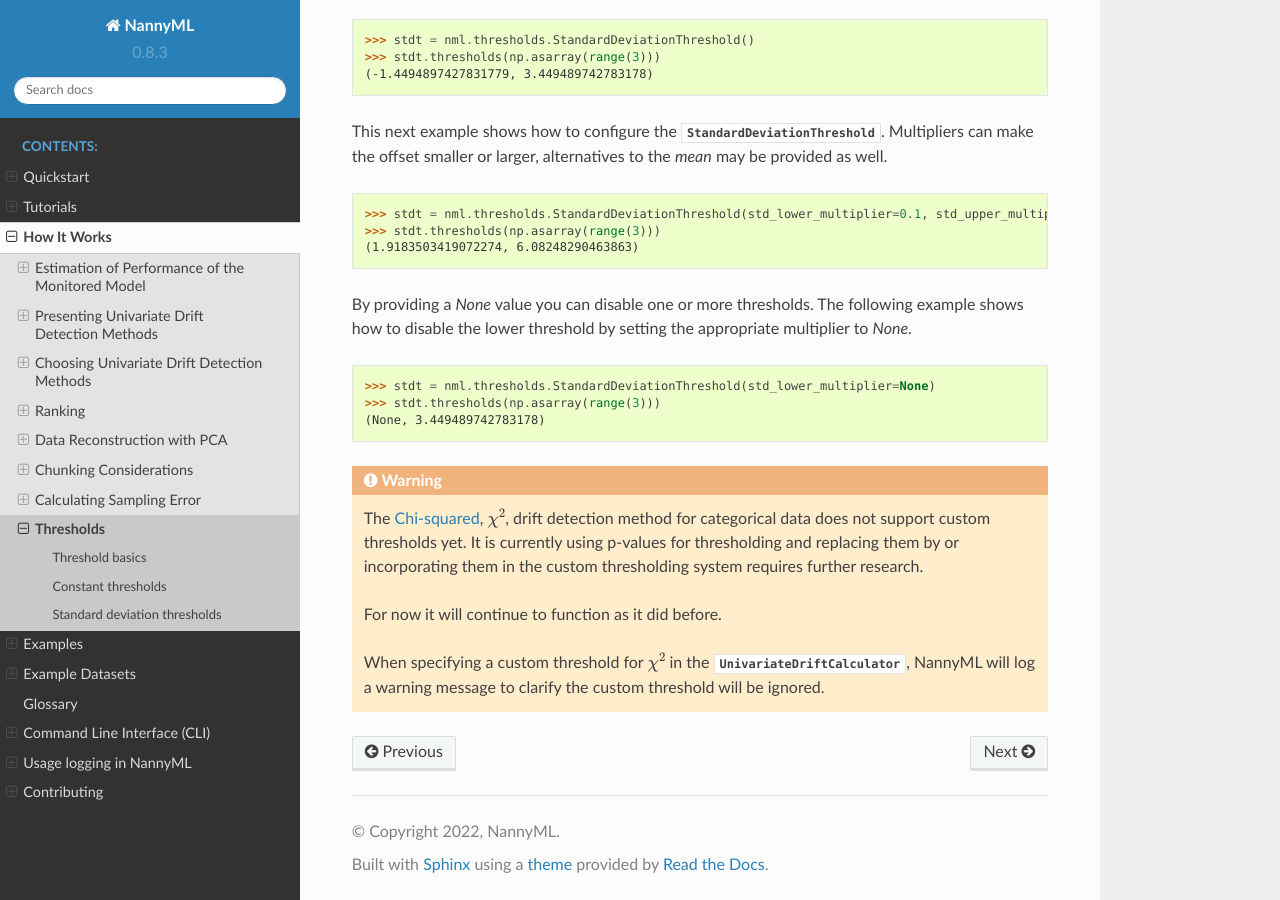
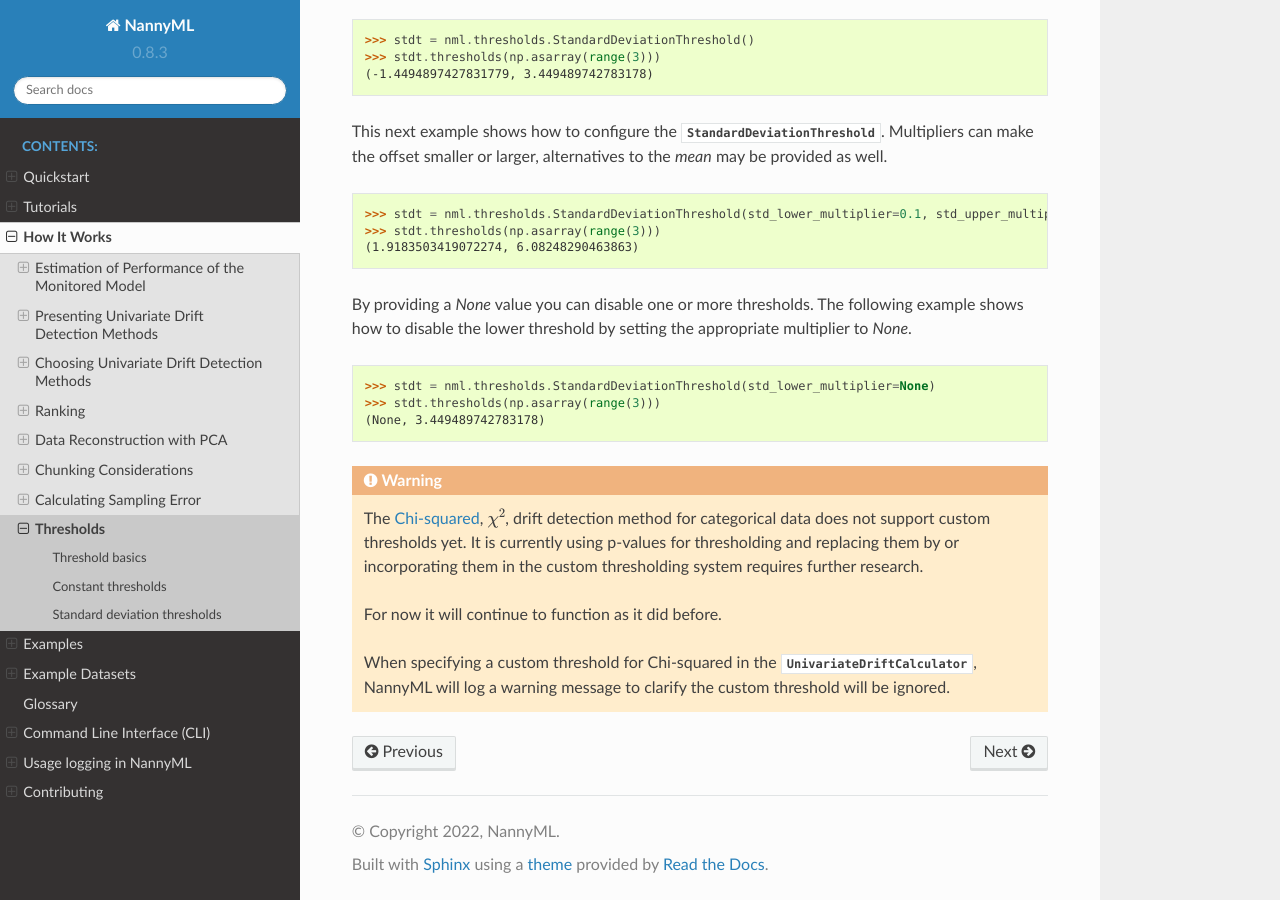
Before and after one commit to NannyML/nannyml, a Sphinx documentation site: the page built from docs/how_it_works/thresholds.rst, in a window 1280 px wide and 900 px high, scrolled down 1989 px. Built offline with Sphinx 7.4.7 and the Read the Docs theme 2.0.0, drawn with Linux system fonts in a browser that asks for light colours; pages that are not in the unit, such as notebooks, are missing from menus.

Commit message:
chi2 naming trivials

```diff
--- a/docs/how_it_works/thresholds.rst
+++ b/docs/how_it_works/thresholds.rst
@@ -113,6 +113,6 @@
 
     For now it will continue to function as it did before.
 
-    When specifying a custom threshold for :math:`\chi^2` in the
-    :class:`~nannyml.drift.univariate.calculator.UnivariateDriftCalculator`, NannyML will log a warning message
-    to clarify the custom threshold will be ignored.
+    When specifying a custom threshold for Chi-squared in the
+    :class:`~nannyml.drift.univariate.calculator.UnivariateDriftCalculator`,
+    NannyML will log a warning message to clarify the custom threshold will be ignored.
--- a/docs/how_it_works/univariate_drift_detection.rst
+++ b/docs/how_it_works/univariate_drift_detection.rst
@@ -174,7 +174,8 @@
 ................
 
 The `Chi-squared test`_ is a statistical hypothesis test of independence for categorical data.
-The test outputs the test statistic, sometimes called :math:`\chi^2` statistic, and an associated p-value.
+The test outputs the test statistic, sometimes called chi-squared (:math:`\chi^2`) statistic,
+and an associated p-value.
 
 We can understand the Chi-squared test in the following way. We create a `contingency table`_ from the
 categories present in the data and the two samples we are comparing. The expected frequencies,
```
Also changed, not shown: docs/tutorials/thresholds.rst (+6 -6 lines).
